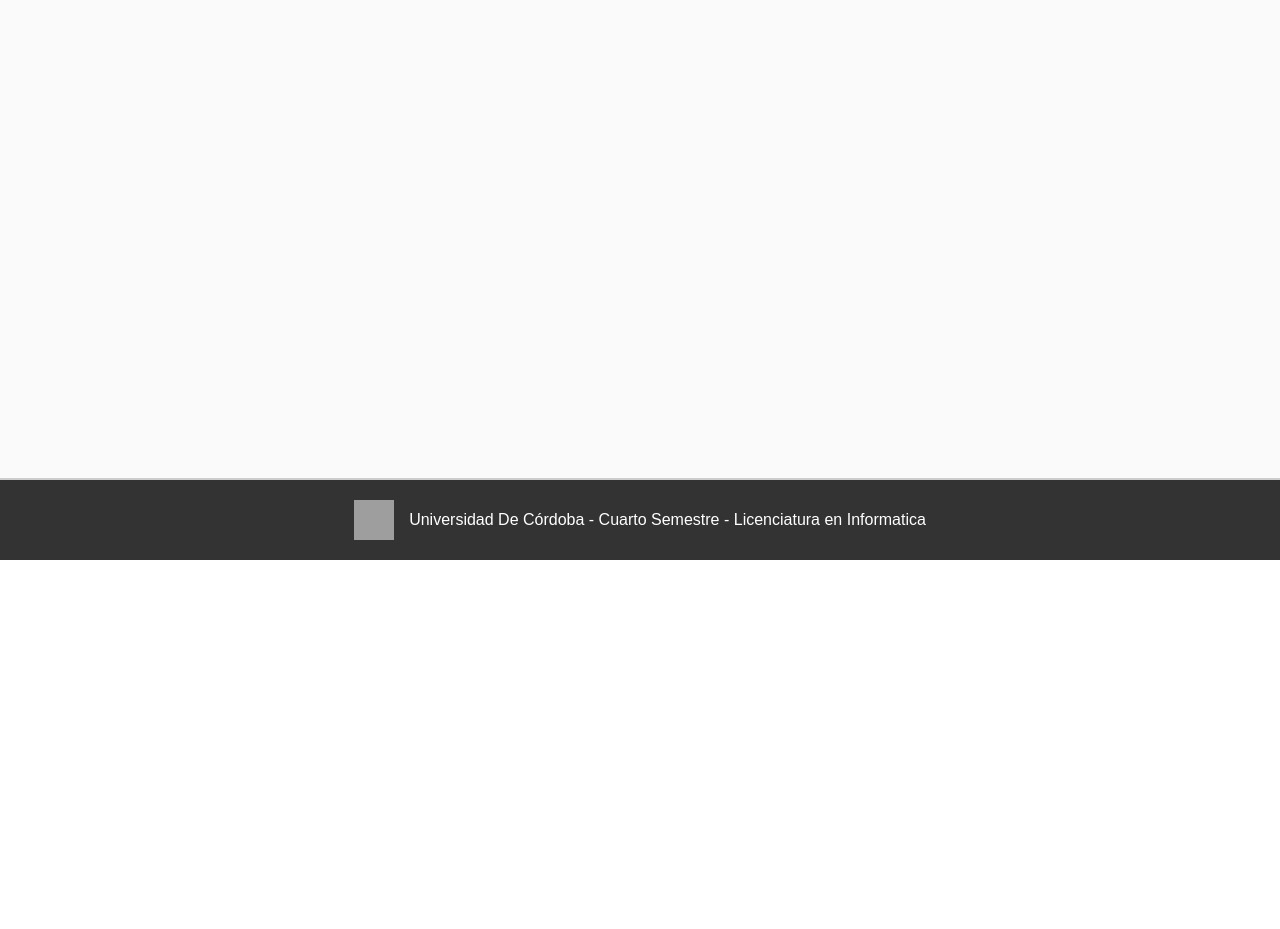
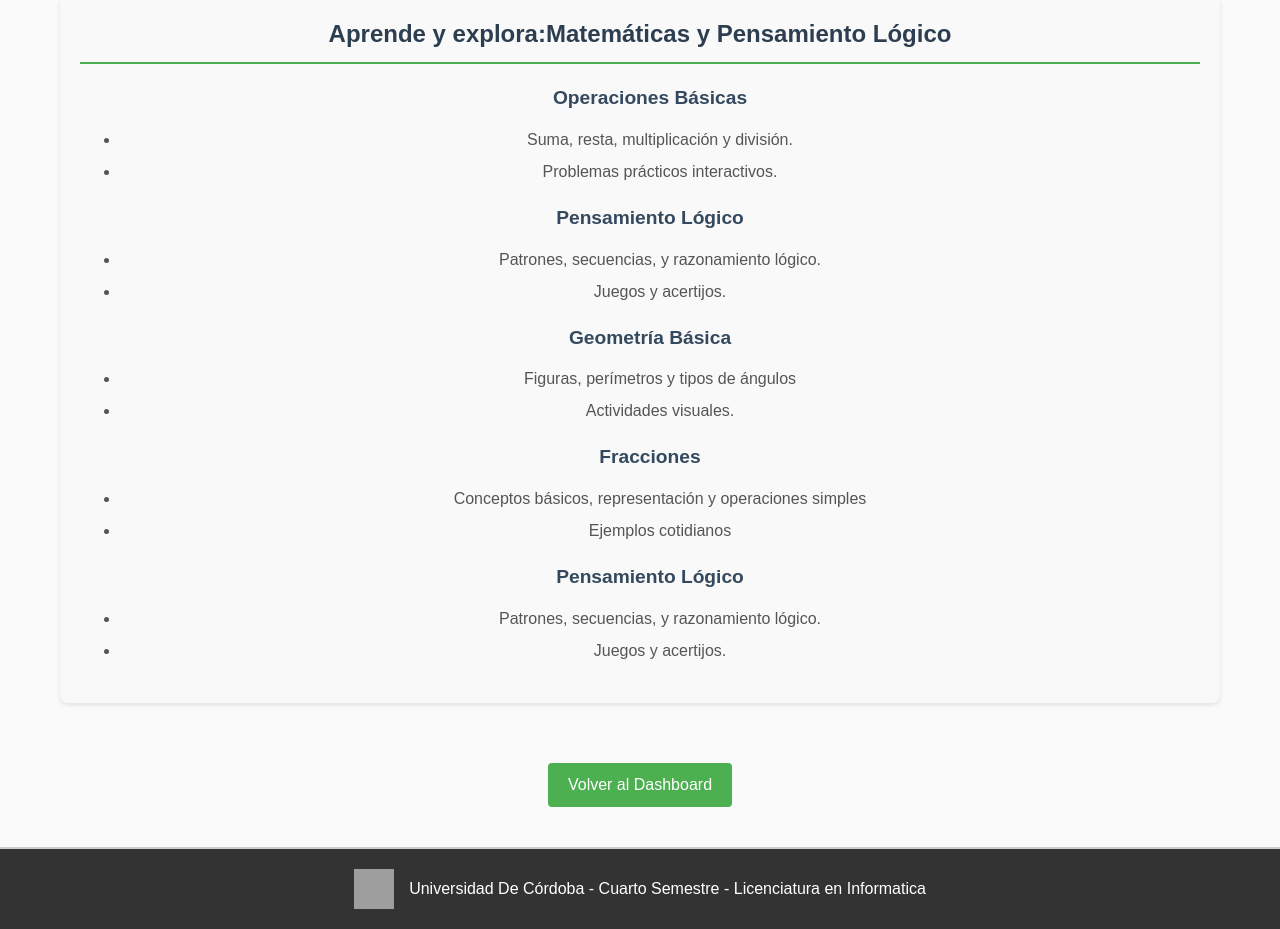
Before and after one commit to MarioAhr17/oba-, a Nuxt app: page /contenidos in a window 1280 px wide. Shown: the part 240-1169 px from the top of the page. Before the commit the page ends 800 px from the top, so only its background shows below. Built offline with nearby package versions, Linux system fonts and the light colour scheme; grey boxes are pictures that could not be loaded.

Commit message:
se me apago el pc haciendo esto
me asuste

```diff
--- a/pages/contenidos.vue
+++ b/pages/contenidos.vue
@@ -1,10 +1,133 @@
 <template>
-    <div>
-        Contenidos
-    </div>
+  <div class="contenidos-page">
+      <h1 class="main-title">Contenidos del Curso</h1>
+
+      <div class="content-container">
+
+          <div class="unit-section">
+              <h2 class="unit-title">Aprende y explora:Matemáticas y Pensamiento Lógico </h2>
+              <div class="unit-content">
+                  <h3 class="topic-title">Operaciones Básicas</h3>
+                  <ul class="topic-list">
+
+                      <li>Suma, resta, multiplicación y división.</li>
+                      <li>Problemas prácticos interactivos.</li>
+                  </ul>
+
+                  <h3 class="topic-title">Pensamiento Lógico</h3>
+                  <ul class="topic-list">
+                      <li>Patrones, secuencias, y razonamiento lógico.</li>
+                      <li>Juegos y acertijos.</li>
+                  </ul>
+                  <h3 class="topic-title">Geometría Básica</h3>
+                  <ul class="topic-list">
+                      <li>Figuras, perímetros y tipos de ángulos</li>
+                      <li>Actividades visuales.</li>
+
+                  </ul><h3 class="topic-title">Fracciones</h3>
+                  <ul class="topic-list">
+
+                      <li>Conceptos básicos, representación y operaciones simples</li>
+                      <li>Ejemplos cotidianos</li>
+                  </ul><h3 class="topic-title">Pensamiento Lógico</h3>
+                  <ul class="topic-list">
+
+                      <li>Patrones, secuencias, y razonamiento lógico.</li>
+                      <li>Juegos y acertijos.</li>
+                  </ul>
+              </div>
+          </div>
+      </div>
+
+      <button class="back-button" @click="volverAlIndex">Volver al Dashboard</button>
+  </div>
 </template>
+
 <script>
 export default {
-  name: 'Contenidospage',
+name: 'Contenidospage',
+methods: {
+  volverAlIndex() {
+    this.$router.push('/dashboard');
+  }
+}
 };
 </script>
+
+<style scoped>
+.contenidos-page {
+  padding: 20px;
+  max-width: 1200px;
+  margin: 0 auto;
+}
+
+.main-title {
+  text-align: center;
+  color: #333;
+  margin-bottom: 30px;
+  font-size: 2.5rem;
+}
+
+.content-container {
+  margin-bottom: 40px;
+}
+
+.unit-section {
+  margin-bottom: 30px;
+  padding: 20px;
+  background-color: #f9f9f9;
+  border-radius: 8px;
+  box-shadow: 0 2px 4px rgba(0,0,0,0.1);
+}
+
+.unit-title {
+  color: #2c3e50;
+  border-bottom: 2px solid #4CAF50;
+  padding-bottom: 10px;
+  margin-bottom: 20px;
+}
+
+.unit-content {
+  padding-left: 20px;
+}
+
+.topic-title {
+  color: #34495e;
+  margin: 15px 0;
+  font-size: 1.2rem;
+}
+
+.topic-list {
+  list-style-type: disc;
+  padding-left: 20px;
+  margin-bottom: 20px;
+}
+
+.topic-list li {
+  margin: 8px 0;
+  color: #555;
+}
+
+.topic-description {
+  color: #666;
+  line-height: 1.6;
+  margin: 10px 0;
+}
+
+
+.back-button {
+  margin-top: 20px;
+  padding: 10px 20px;
+  background-color: #4CAF50;
+  color: white;
+  border: none;
+  border-radius: 4px;
+  cursor: pointer;
+  font-size: 16px;
+  transition: background-color 0.3s;
+}
+
+.back-button:hover {
+  background-color: #45a049;
+}
+</style>
--- a/pages/index.vue
+++ b/pages/index.vue
@@ -1,4 +1,5 @@
 <template>
+  <div class="index-page">
   <v-container class="text-center my-8">
     <v-card
       class="mx-auto pa-4 custom-card"
@@ -35,6 +36,13 @@
           </v-col>
         </v-row>
       </v-card-text>
+      <iframe
+      class="video-player"
+      src="https://www.youtube.com/watch?v=DLwMMeSh67k&t=264s"
+      frameborder="0"
+      allow="accelerometer; autoplay; clipboard-write; encrypted-media; gyroscope; picture-in-picture"
+      allowfullscreen
+    ></iframe>
 
       <v-divider class="my-4"></v-divider>
 
@@ -51,6 +59,7 @@
       </v-card-actions>
     </v-card>
   </v-container>
+</div>
 </template>
 
 <script>
@@ -90,4 +99,12 @@ export default {
   box-shadow: 0px 6px 10px rgba(0, 0, 0, 0.3); /* Sombra más intensa al hover */
 }
 
+.video-player {
+  width: 100%;
+  max-width: 800px;
+  margin: 20px auto;
+  border-radius: 8px;
+  box-shadow: 0 2px 4px rgba(0,0,0,0.1);
+}
+
 </style>
--- a/pages/objetivos.vue
+++ b/pages/objetivos.vue
@@ -9,6 +9,7 @@
         {{ objetivo }}
       </li>
     </ul>
+    <button class="back-button" @click="volverAlDashboard">Volver al inicio</button>
   </div>
 </template>
 
@@ -27,6 +28,11 @@ export default {
       ],
     };
   },
+  methods: {
+    volverAlDashboard() {
+      this.$router.push('/dashboard');
+    }
+  }
 };
 </script>
 
@@ -67,4 +73,20 @@ p {
   margin-bottom: 15px; /* Separación entre cada objetivo */
   line-height: 1.5;
 }
+
+.back-button {
+  margin-top: 20px;
+  padding: 10px 20px;
+  background-color: #4CAF50;
+  color: white;
+  border: none;
+  border-radius: 4px;
+  cursor: pointer;
+  font-size: 16px;
+  transition: background-color 0.3s;
+}
+
+.back-button:hover {
+  background-color: #45a049;
+}
 </style>
```
